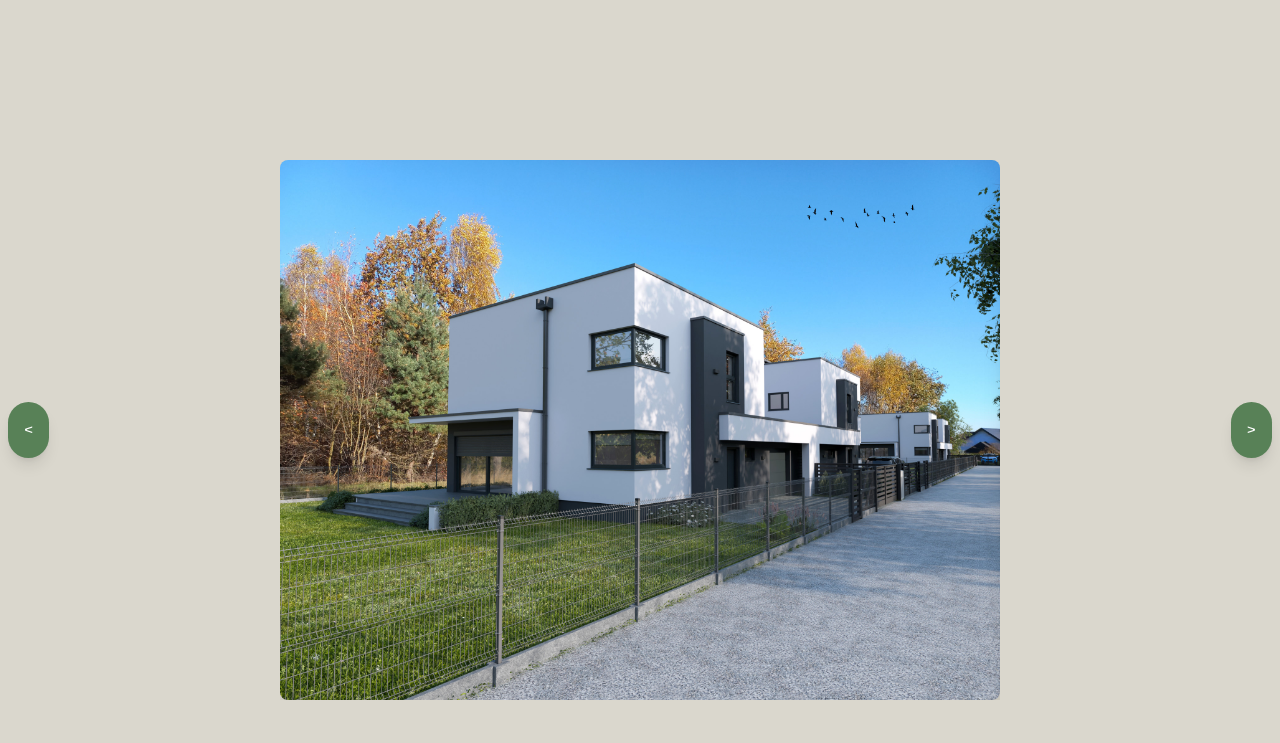
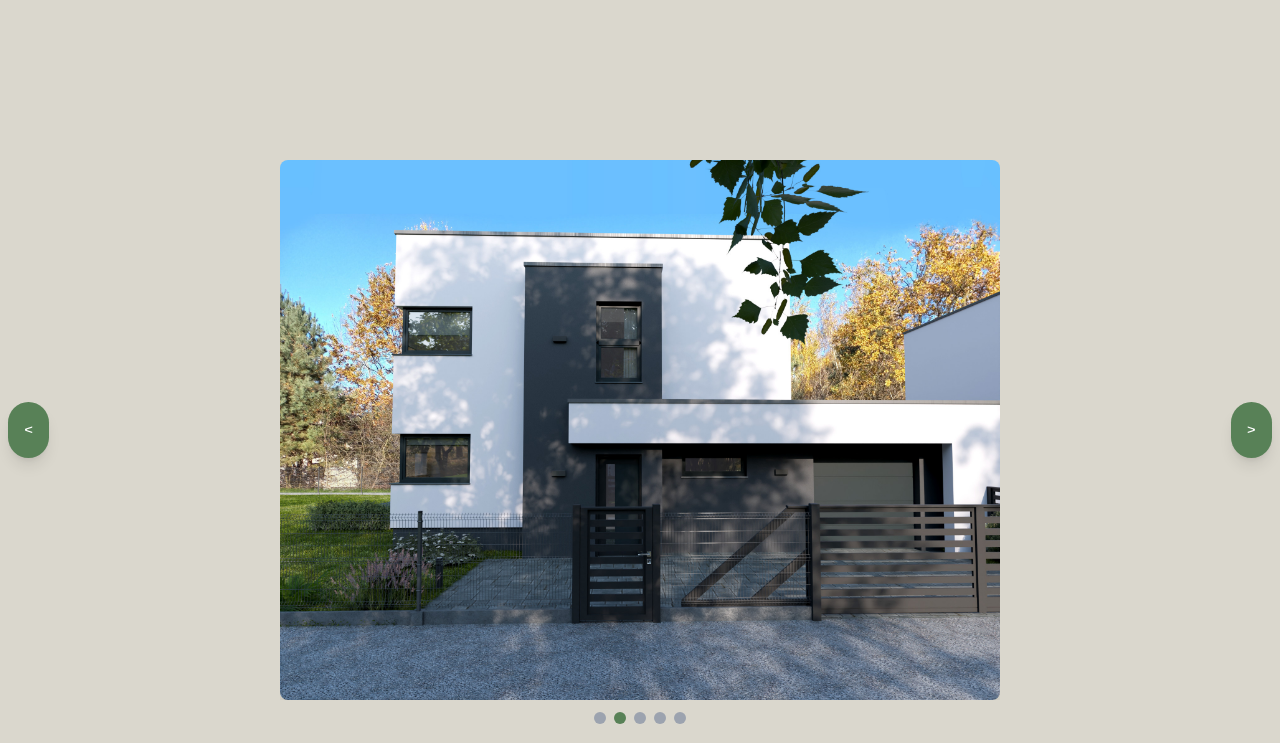
Before and after one commit to damiankaniewski/czarnochowice-website, a Next.js app: page / in a window 1280 px wide. Shown: the part 5420-6163 px from the top of the page. Built offline with nearby package versions, Linux system fonts and the light colour scheme; a web font is replaced by a local one.

Commit message:
feat: added animation to gallery

```diff
--- a/src/components/Gallery.tsx
+++ b/src/components/Gallery.tsx
@@ -1,5 +1,5 @@
 "use client";
-import { useState } from "react";
+import { useState, useEffect } from "react";
 import Image from "next/image";
 import galleryImages from "@/config/galleryImages";
 
@@ -17,11 +17,20 @@ export default function Gallery() {
       prevIndex === galleryImages.length - 1 ? 0 : prevIndex + 1
     );
   };
+  useEffect(() => {
+    const interval = setInterval(() => {
+      setCurrentIndex((prevIndex) =>
+        prevIndex === galleryImages.length - 1 ? 0 : prevIndex + 1
+      );
+    }, 5000);
+
+    return () => clearInterval(interval);
+  }, []);
 
   return (
     <section
       id="gallery"
-      className="w-full h-full flex flex-col items-center bg-grey relative scroll-mt-20"
+      className="w-full h-full flex flex-col items-center bg-grey relative scroll-mt-16"
     >
       <div className="w-full px-10 pt-10 flex justify-center items-center relative overflow-hidden ">
         <button
@@ -39,13 +48,18 @@ export default function Gallery() {
             }}
           >
             {galleryImages.map((image, index) => (
-              <div key={index} className="w-full flex-shrink-0">
+              <div
+                key={index}
+                className={`w-full flex-shrink-0 transition-opacity duration-700 ${
+                  index === currentIndex ? "opacity-100" : "opacity-0"
+                } flex justify-center items-center`}
+              >
                 <Image
                   src={image.src}
                   alt={image.alt}
                   layout="responsive"
                   objectFit="cover"
-                  width={1200}
+                  width={1000}
                   height={800}
                   className="rounded-lg shadow-xl"
                 />
@@ -61,6 +75,17 @@ export default function Gallery() {
           &gt;
         </button>
       </div>
+      <div className="flex justify-center items-center mt-3 space-x-2">
+        {galleryImages.map((_, index) => (
+          <button
+            key={index}
+            onClick={() => setCurrentIndex(index)}
+            className={`w-3 h-3 rounded-full transition-all duration-300 ${
+              currentIndex === index ? "bg-green2" : "bg-gray-400"
+            }`}
+          />
+        ))}
+      </div>
     </section>
   );
 }
```
